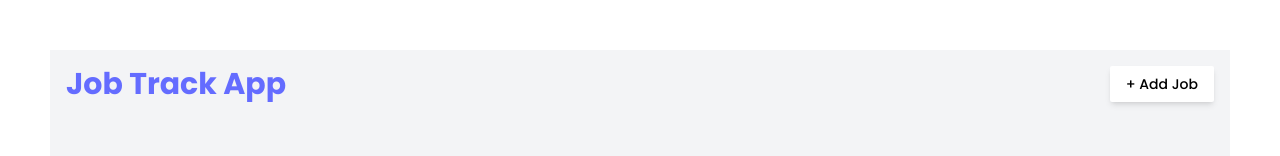
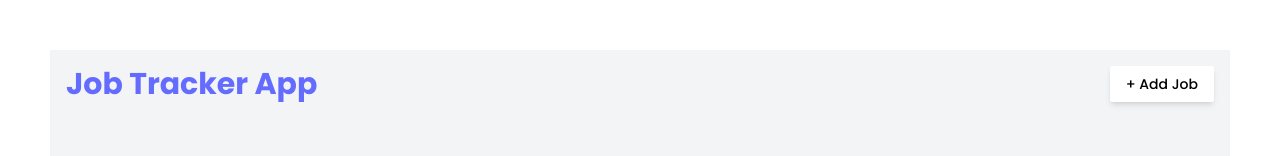
Before and after one commit to TonyBimenyi/task4_elevvo_intern, a React (Vite) app: page / in a window 1280 px wide. Shown: the top 156 px of the page. Built offline with nearby package versions, Linux system fonts and the light colour scheme.

Commit message:
changing app title

```diff
--- a/src/components/Header.jsx
+++ b/src/components/Header.jsx
@@ -5,7 +5,7 @@ export default function Header() {
     <header className="p-4 flex items-center justify-between">
       {/* Left side */}
       <Link to="/" className="text-3xl font-bold">
-        Job Track App
+        Job Tracker App
       </Link>
 
       {/* Right side */}
```
